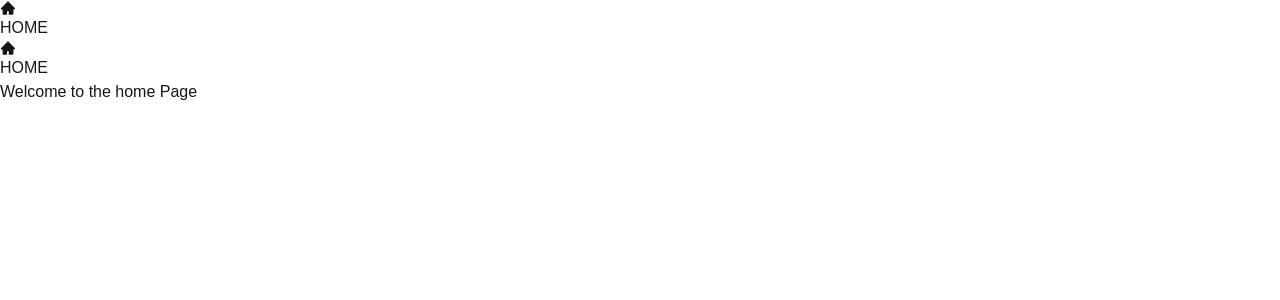
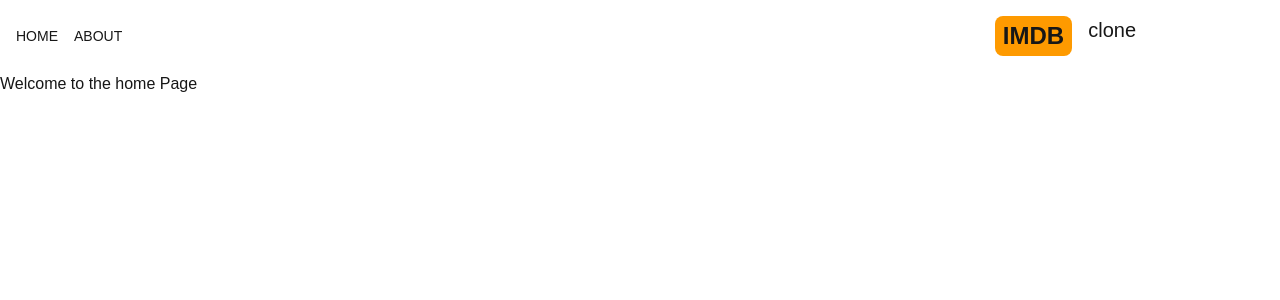
Before and after one commit to Mahbuba-bithi/Movie-App, a Next.js app: page / in a window 1280 px wide. Shown: the top 300 px of the page. Built offline with nearby package versions, Linux system fonts and the light colour scheme.

Commit message:
header section

```diff
--- a/src/components/Header.jsx
+++ b/src/components/Header.jsx
@@ -1,18 +1,21 @@
 import React from 'react';
 import MenuItem from './MenuItem'; // path অনুযায়ী ঠিক করো
 import { AiFillHome } from 'react-icons/ai'; // উদাহরণস্বরূপ, হিরো আইকন ব্যবহার করা হয়েছে
+import { BsFillInfoCircleFill } from 'react-icons/bs';
+import Link from 'next/link';
 
 export default function Header() {
   return (
-    <div>
-      <div>
+    <div className=' flex justify-between items-center p-4 max-w-6xl '>
+      <div className='flex gap-4'>
         <MenuItem title="Home" address="/" Icon={AiFillHome} />
-        <MenuItem title="Home" address="/" Icon={AiFillHome} />
+        <MenuItem title="about" address="/about" Icon={BsFillInfoCircleFill} />
       </div>
 
-      <div>
-        {/* Other content */}
-      </div>
+      <Link href="/" className='flex gap-4'>
+       <span className='text-2xl font-bold bg-amber-500 py-1 px-2 rounded-lg'>IMDB</span>
+       <span className='text-xl hidden sm:inline '>clone</span>
+      </Link>
     </div>
   );
 }
--- a/src/components/MenuItem.jsx
+++ b/src/components/MenuItem.jsx
@@ -5,11 +5,10 @@
 
 export default  function MenuItem({title,address,Icon}) {
   return(
-    <Link href={address}>
-    <Icon/>
-    <p className='uppercase'>{title}</p>
+    <Link href={address} className='hover:text-amber-500'>
+    <Icon className='text-2xl sm:hidden'/>
+    <p className='uppercase hidden sm:inline text-sm'>{title}</p>
 
-
-    </Link>
+     </Link>
   );
 }
```
